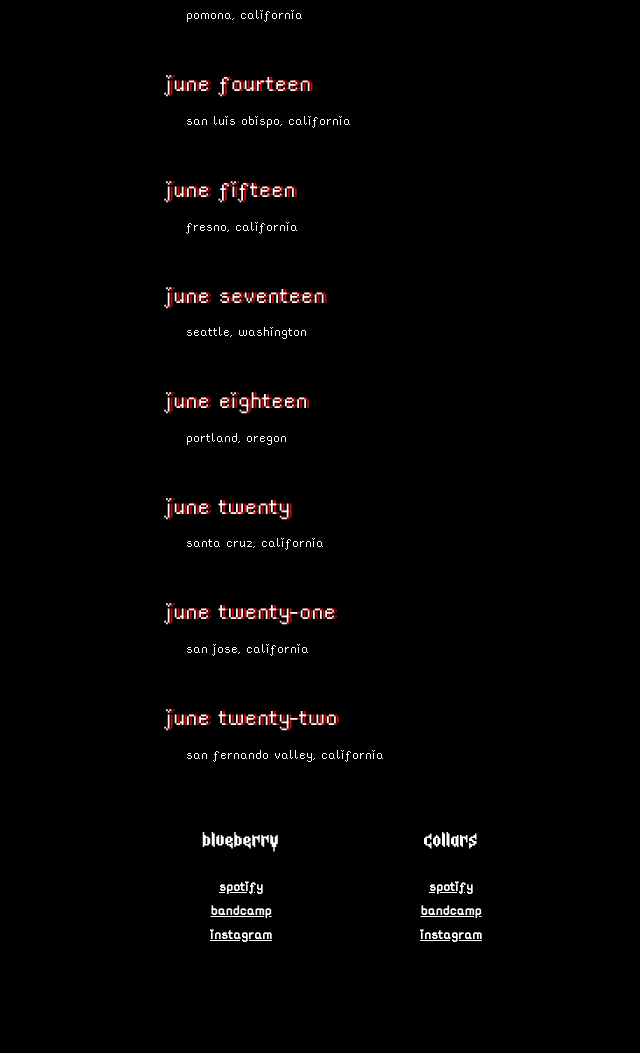
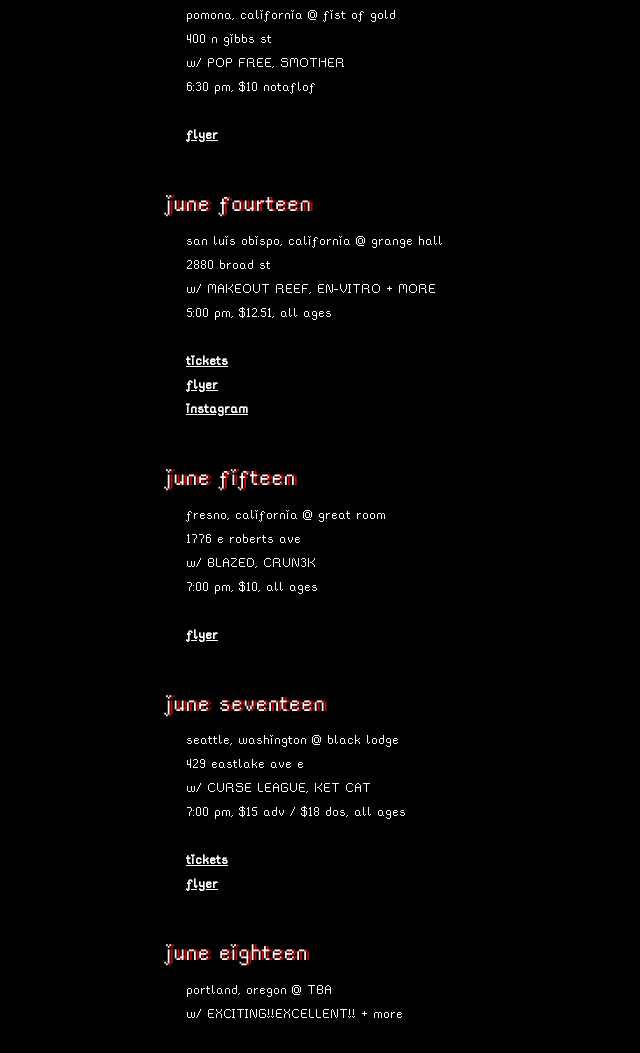
Before and after one commit to bluecollartour/bluecollartour.github.io, a plain HTML site: page index.html in a window 1280 px wide. Shown: the part 823-1876 px from the top of the page, without its empty margins (294-934 px from the left). Drawn offline with nearby package versions, Linux system fonts and the light colour scheme; a web font is replaced by a local one.

Commit message:
update 411

```diff
--- a/index.html
+++ b/index.html
@@ -50,49 +50,79 @@
 
     <h1>june thirteen</h1>
     <p style="color:#fff;margin-left:20px">
-      pomona, california
+      pomona, california @ fist of gold<br>
+      400 n gibbs st<br>
+      w/ POP FREE, SMOTHER<br>
+      6:30 pm, $10 notaflof<br>
+      <br>
+      <a href="img/6-13-flyer.jpeg">flyer</a>
       <br><br>
     </p>
 
     <h1>june fourteen</h1>
     <p style="color:#fff;margin-left:20px">
-      san luis obispo, california
+      san luis obispo, california @ grange hall<br>
+      2880 broad st<br>
+      w/ MAKEOUT REEF, EN-VITRO + MORE<br>
+      5:00 pm, $12.51, all ages<br>
+      <br>
+      <a href="https://www.eventbrite.com/e/makeout-reef-friends-grange-hall-slo-tickets-1312253077279">tickets</a><br>
+      <a href="img/6-14-flyer.jpg">flyer</a><br>
+      <a href="https://www.instagram.com/p/DJSVZ8WzX15/">instagram</a>
       <br><br>
     </p>
 
     <h1>june fifteen</h1>
     <p style="color:#fff;margin-left:20px">
-      fresno, california
+      fresno, california @ great room<br>
+      1776 e roberts ave<br>
+      w/ BLAZED, CRUN3K<br>
+      7:00 pm, $10, all ages<br>
+      <br>
+      <a href="img/6-15-flyer.jpeg">flyer</a>
       <br><br>
     </p>
 
     <h1>june seventeen</h1>
     <p style="color:#fff;margin-left:20px">
-      seattle, washington
+      seattle, washington @ black lodge<br>
+      429 eastlake ave e<br>
+      w/ CURSE LEAGUE, KET CAT<br>
+      7:00 pm, $15 adv / $18 dos, all ages<br>
+      <br>
+      <a href="https://dice.fm/event/7d2bdb-blueberry-17th-jun-the-black-lodge-seattle-tickets">tickets</a><br>
+      <a href="img/6-17-flyer.jpeg">flyer</a>
       <br><br>
     </p>
 
     <h1>june eighteen</h1>
     <p style="color:#fff;margin-left:20px">
-      portland, oregon
+      portland, oregon @ TBA<br>
+      w/ EXCITING!!EXCELLENT!! + more
       <br><br>
     </p>
 
     <h1>june twenty</h1>
     <p style="color:#fff;margin-left:20px">
-      santa cruz, california
+      santa cruz, california @ jury room<br>
+      712 ocean st<br>
+      w/ YUNGATITA, VETCH<br>
+      <br>
+      <a href="img/6-20-flyer.jpeg">flyer</a>
       <br><br>
     </p>
 
     <h1>june twenty-one</h1>
     <p style="color:#fff;margin-left:20px">
-      san jose, california
+      san jose, california @ TBA<br>
+      w/ STAR 99, ANTLION
       <br><br>
     </p>
 
     <h1>june twenty-two</h1>
     <p style="color:#fff;margin-left:20px">
-      san fernando valley, california
+      san fernando valley, california @ the shed sfv<br>
+      w/ WILLOWAKE, TOWNIES
       <br><br>
     </p>
 
```
Also changed, not shown: img/6-13-flyer.jpeg (added), img/6-14-flyer.jpg (added), img/6-15-flyer.jpeg (added), img/6-17-flyer.jpeg (added), img/6-20-flyer.jpeg (added), img/witchin-1.jpg (deleted), img/witchin-2.jpeg (deleted), img/witchin-3.jpeg (deleted), 3 other files.
